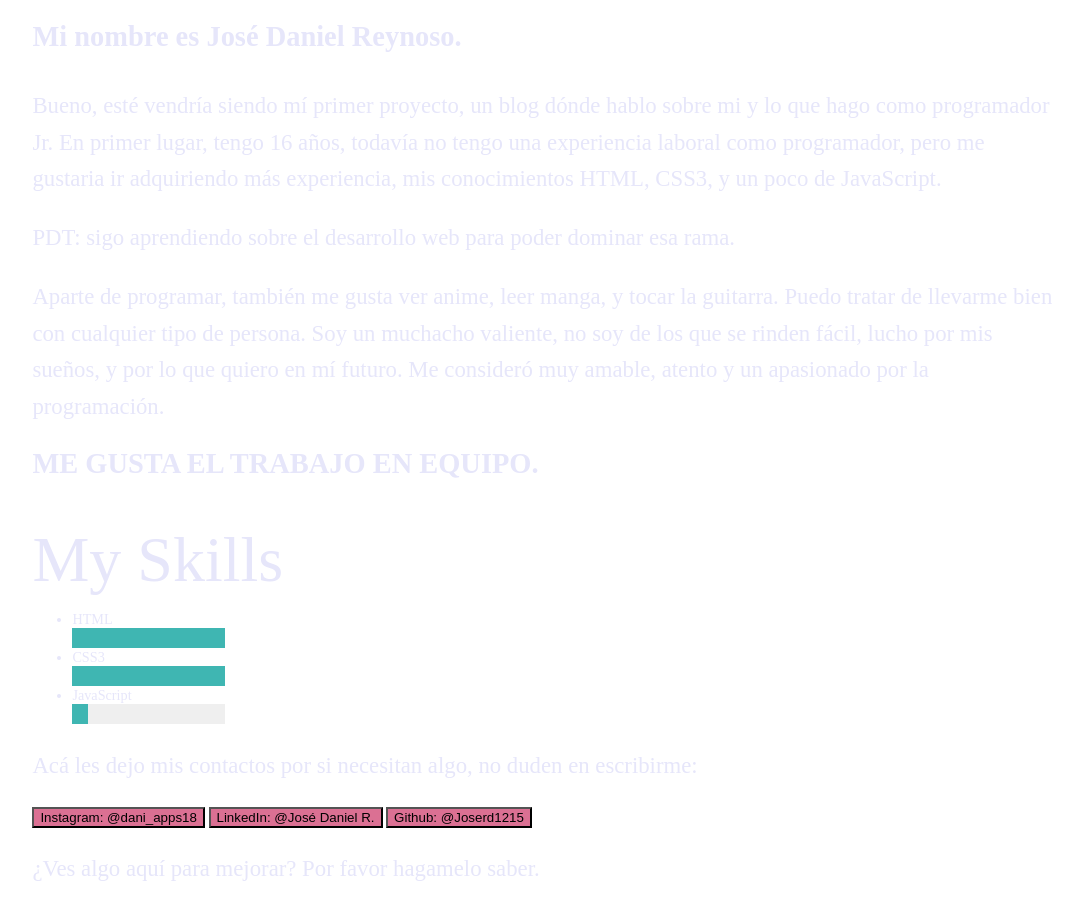
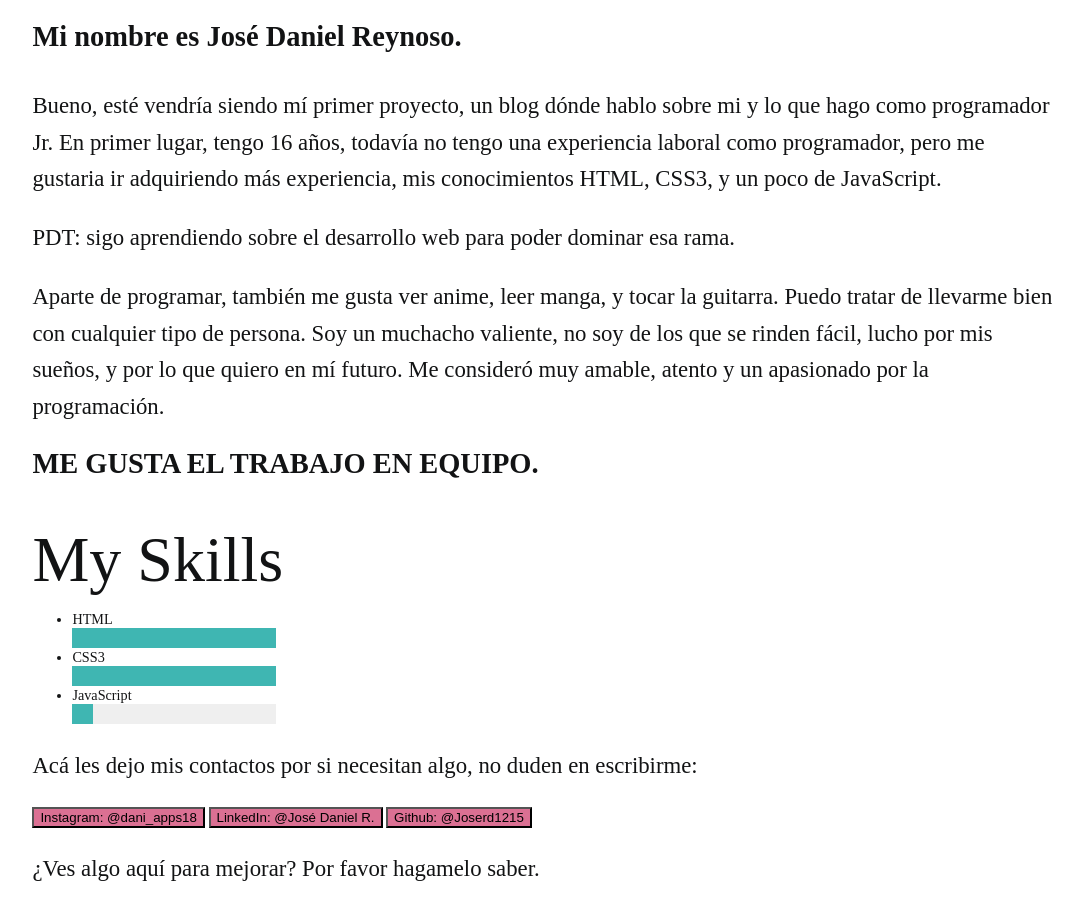
Before and after one commit to Joserd1215/Blog, a plain HTML site: page index.html in a window 1280 px wide. Shown: the part 179-1086 px from the top of the page, without its empty margins (78-1160 px from the left). Drawn offline with Linux system fonts and the light colour scheme; a web font is replaced by a local one.

Commit message:
Update main.css

```diff
--- a/main.css
+++ b/main.css
@@ -4,7 +4,7 @@ body {
   font-size: calc(10px + 0.33vw);
   -webkit-font-smoothing: antialiased;
   padding: 5vh 8vw;
-    color: #e6e6fa;
+    color: #121314;
 }
 
 h1 {
@@ -31,7 +31,7 @@ p {
 }
 
 progress {
-    width: 15%;
+    width: 20%;
     height: 20px;
     color: #3fb6b2;
     background: #e6e6fa;
```
